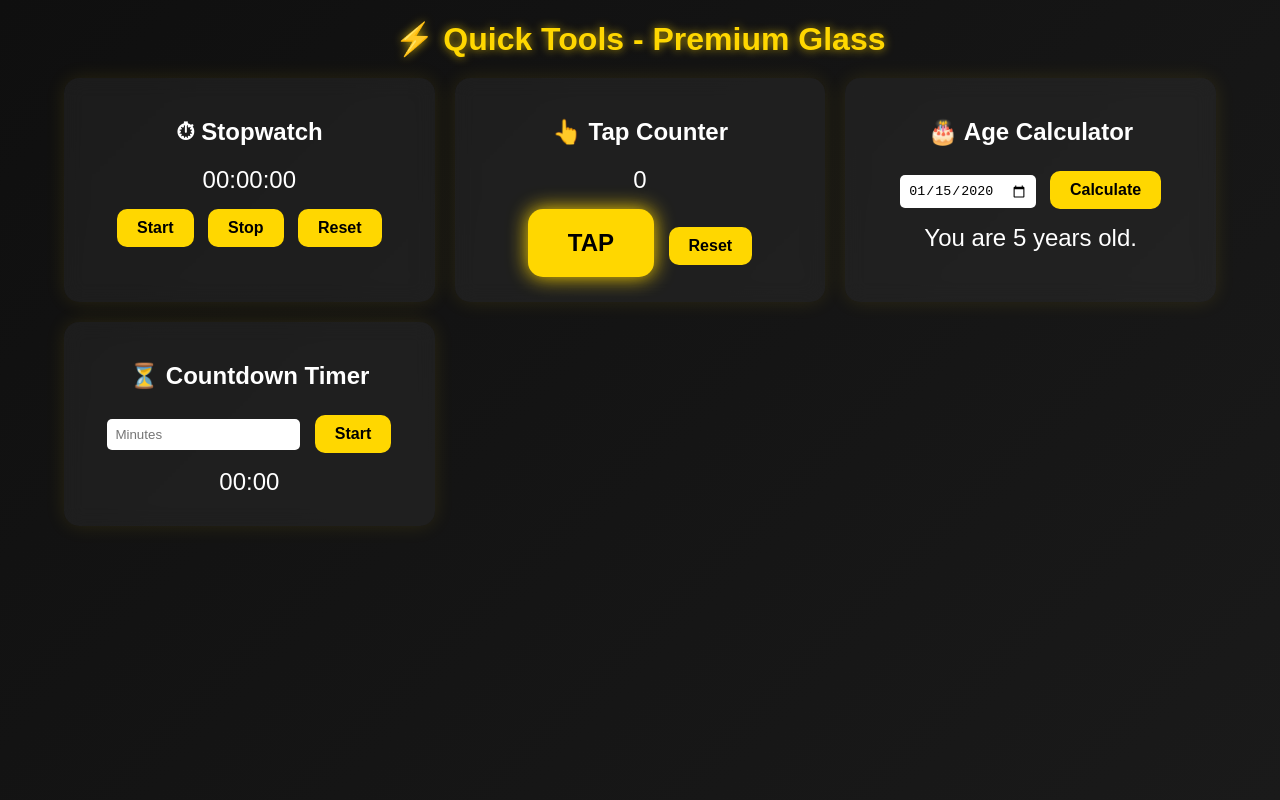
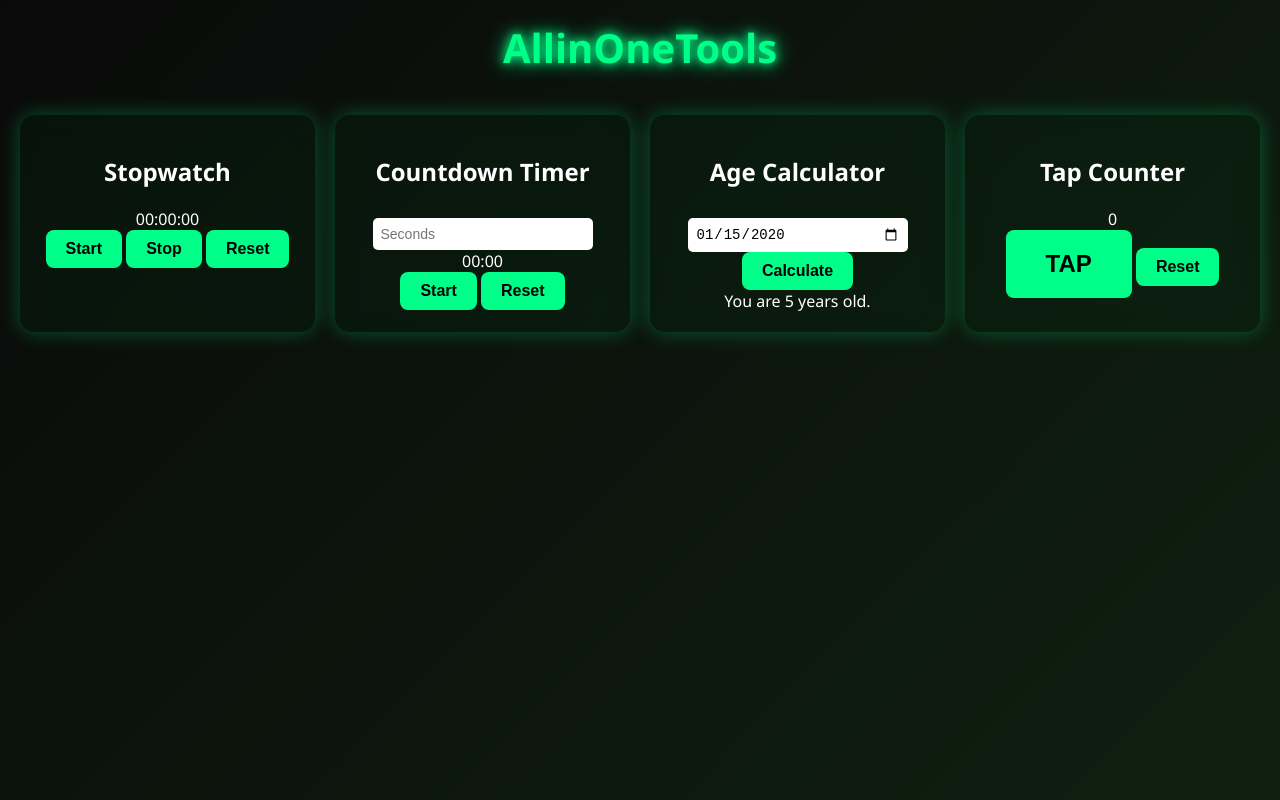
Before and after one commit to antilhappy451-afk/Quick-tools, a plain HTML site: page index.html in a window 1280 px wide. Both pictures are taken after typing "2020-01-15" into the empty fields and a click on the button "Calculate". Drawn offline with Linux system fonts and the light colour scheme.

Commit message:
Update index.html

```diff
--- a/index.html
+++ b/index.html
@@ -3,112 +3,105 @@
 <head>
 <meta charset="UTF-8">
 <meta name="viewport" content="width=device-width, initial-scale=1.0">
-<title>Quick Tools - Premium Glass</title>
+<title>AllinOneTools - Free Online Tools</title>
+<meta name="description" content="AllinOneTools - Stopwatch, Timer, Age Calculator, Tap Counter & More. Free online tools for everyone.">
+<meta name="keywords" content="stopwatch, timer, countdown, age calculator, tap counter, free online tools">
+<meta name="author" content="AllinOneTools">
 <style>
     body {
-        font-family: Arial, sans-serif;
-        background: linear-gradient(135deg, #0f0f0f, #1a1a1a);
+        margin: 0;
+        font-family: 'Segoe UI', sans-serif;
+        background: linear-gradient(135deg, #0a0a0a, #0f2010);
         color: white;
-        margin: 0;
+        text-align: center;
+        min-height: 100vh;
         padding: 0;
-        display: flex;
-        flex-direction: column;
-        align-items: center;
-        min-height: 100vh;
     }
     header {
-        font-size: 2em;
-        margin: 20px;
+        padding: 20px;
+        font-size: 2.5em;
         font-weight: bold;
-        color: gold;
-        text-shadow: 0 0 10px rgba(255, 215, 0, 0.7);
+        color: #00ff88;
+        text-shadow: 0 0 10px #00ff88, 0 0 20px #00ff88;
     }
     .container {
         display: grid;
-        grid-template-columns: repeat(auto-fit, minmax(300px, 1fr));
+        grid-template-columns: repeat(auto-fit, minmax(280px, 1fr));
         gap: 20px;
-        width: 90%;
-        max-width: 1200px;
+        padding: 20px;
     }
     .tool {
-        background: rgba(255, 255, 255, 0.05);
+        background: rgba(0, 50, 20, 0.2);
+        backdrop-filter: blur(10px);
         border-radius: 15px;
         padding: 20px;
-        text-align: center;
-        backdrop-filter: blur(10px);
-        box-shadow: 0 0 20px rgba(255, 215, 0, 0.1);
+        box-shadow: 0 0 20px rgba(0, 255, 136, 0.3);
     }
     button {
-        background: gold;
+        padding: 10px 20px;
+        font-size: 16px;
+        background: #00ff88;
         color: black;
         border: none;
-        padding: 10px 20px;
-        margin: 5px;
-        border-radius: 10px;
-        font-size: 1em;
+        border-radius: 8px;
         cursor: pointer;
         font-weight: bold;
     }
     button:hover {
-        background: orange;
-    }
-    .big-button {
-        font-size: 1.5em;
-        padding: 20px 40px;
-        border-radius: 15px;
-        background: gold;
-        box-shadow: 0 0 20px gold;
+        background: #00cc66;
     }
     input {
         padding: 8px;
-        margin: 5px;
         border-radius: 5px;
         border: none;
-        outline: none;
+        margin-top: 10px;
+        font-size: 14px;
+        width: 80%;
     }
-    .display {
-        font-size: 1.5em;
-        margin: 10px 0;
+    .big-btn {
+        font-size: 24px;
+        padding: 20px 40px;
     }
 </style>
 </head>
 <body>
-
-<header>⚡ Quick Tools - Premium Glass</header>
+<header>AllinOneTools</header>
 
 <div class="container">
 
     <!-- Stopwatch -->
     <div class="tool">
-        <h2>⏱ Stopwatch</h2>
-        <div class="display" id="stopwatch">00:00:00</div>
+        <h2>Stopwatch</h2>
+        <div id="stopwatch">00:00:00</div>
         <button onclick="startStopwatch()">Start</button>
         <button onclick="stopStopwatch()">Stop</button>
         <button onclick="resetStopwatch()">Reset</button>
     </div>
 
-    <!-- Tap Counter -->
+    <!-- Timer -->
     <div class="tool">
-        <h2>👆 Tap Counter</h2>
-        <div class="display" id="tapCount">0</div>
-        <button class="big-button" onclick="tap()">TAP</button>
-        <button onclick="resetTap()">Reset</button>
+        <h2>Countdown Timer</h2>
+        <input type="number" id="timerInput" placeholder="Seconds">
+        <div id="timerDisplay">00:00</div>
+        <button onclick="startTimer()">Start</button>
+        <button onclick="resetTimer()">Reset</button>
+        <audio id="beep" src="https://actions.google.com/sounds/v1/alarms/alarm_clock.ogg"></audio>
     </div>
 
     <!-- Age Calculator -->
     <div class="tool">
-        <h2>🎂 Age Calculator</h2>
-        <input type="date" id="birthdate">
+        <h2>Age Calculator</h2>
+        <input type="date" id="birthDate">
         <button onclick="calculateAge()">Calculate</button>
-        <div class="display" id="ageResult">Your age will appear here</div>
+        <div id="ageResult"></div>
     </div>
 
-    <!-- Countdown Timer -->
+    <!-- Tap Counter -->
     <div class="tool">
-        <h2>⏳ Countdown Timer</h2>
-        <input type="number" id="minutes" placeholder="Minutes">
-        <button onclick="startCountdown()">Start</button>
-        <div class="display" id="countdown">00:00</div>
+        <h2>Tap Counter</h2>
+        <div id="tapCount">0</div>
+        <button class="big-btn" onclick="tapCounter()">TAP</button>
+        <button onclick="resetTap()">Reset</button>
     </div>
 
 </div>
@@ -116,14 +109,13 @@
 <script>
     // Stopwatch
     let swInterval, swSeconds = 0;
-    function updateStopwatch() {
-        let hrs = String(Math.floor(swSeconds / 3600)).padStart(2, '0');
-        let mins = String(Math.floor((swSeconds % 3600) / 60)).padStart(2, '0');
-        let secs = String(swSeconds % 60).padStart(2, '0');
-        document.getElementById("stopwatch").textContent = `${hrs}:${mins}:${secs}`;
-    }
     function startStopwatch() {
-        if (!swInterval) swInterval = setInterval(() => { swSeconds++; updateStopwatch(); }, 1000);
+        if (!swInterval) {
+            swInterval = setInterval(() => {
+                swSeconds++;
+                document.getElementById("stopwatch").innerText = new Date(swSeconds * 1000).toISOString().substr(11, 8);
+            }, 1000);
+        }
     }
     function stopStopwatch() {
         clearInterval(swInterval);
@@ -132,47 +124,54 @@
     function resetStopwatch() {
         stopStopwatch();
         swSeconds = 0;
-        updateStopwatch();
+        document.getElementById("stopwatch").innerText = "00:00:00";
+    }
+
+    // Timer
+    let timerInterval, timerTime = 0;
+    function startTimer() {
+        timerTime = parseInt(document.getElementById("timerInput").value);
+        if (isNaN(timerTime) || timerTime <= 0) return;
+        clearInterval(timerInterval);
+        updateTimerDisplay();
+        timerInterval = setInterval(() => {
+            timerTime--;
+            updateTimerDisplay();
+            if (timerTime <= 0) {
+                clearInterval(timerInterval);
+                document.getElementById("beep").play();
+            }
+        }, 1000);
+    }
+    function resetTimer() {
+        clearInterval(timerInterval);
+        document.getElementById("timerDisplay").innerText = "00:00";
+    }
+    function updateTimerDisplay() {
+        let m = String(Math.floor(timerTime / 60)).padStart(2, "0");
+        let s = String(timerTime % 60).padStart(2, "0");
+        document.getElementById("timerDisplay").innerText = `${m}:${s}`;
+    }
+
+    // Age Calculator
+    function calculateAge() {
+        let birthDate = new Date(document.getElementById("birthDate").value);
+        if (!birthDate.getTime()) return;
+        let diff = new Date() - birthDate;
+        let ageDate = new Date(diff);
+        let years = ageDate.getUTCFullYear() - 1970;
+        document.getElementById("ageResult").innerText = `You are ${years} years old.`;
     }
 
     // Tap Counter
     let taps = 0;
-    function tap() {
+    function tapCounter() {
         taps++;
-        document.getElementById("tapCount").textContent = taps;
+        document.getElementById("tapCount").innerText = taps;
     }
     function resetTap() {
         taps = 0;
-        document.getElementById("tapCount").textContent = taps;
-    }
-
-    // Age Calculator
-    function calculateAge() {
-        let birthdate = document.getElementById("birthdate").value;
-        if (!birthdate) return alert("Please select your birth date!");
-        let diff = Date.now() - new Date(birthdate).getTime();
-        let ageDate = new Date(diff);
-        let age = Math.abs(ageDate.getUTCFullYear() - 1970);
-        document.getElementById("ageResult").textContent = `You are ${age} years old.`;
-    }
-
-    // Countdown Timer
-    let cdInterval;
-    function startCountdown() {
-        let mins = parseInt(document.getElementById("minutes").value);
-        if (isNaN(mins) || mins <= 0) return alert("Enter valid minutes!");
-        let seconds = mins * 60;
-        clearInterval(cdInterval);
-        cdInterval = setInterval(() => {
-            let m = String(Math.floor(seconds / 60)).padStart(2, '0');
-            let s = String(seconds % 60).padStart(2, '0');
-            document.getElementById("countdown").textContent = `${m}:${s}`;
-            if (seconds <= 0) {
-                clearInterval(cdInterval);
-                alert("Time's up!");
-            }
-            seconds--;
-        }, 1000);
+        document.getElementById("tapCount").innerText = 0;
     }
 </script>
 
```
